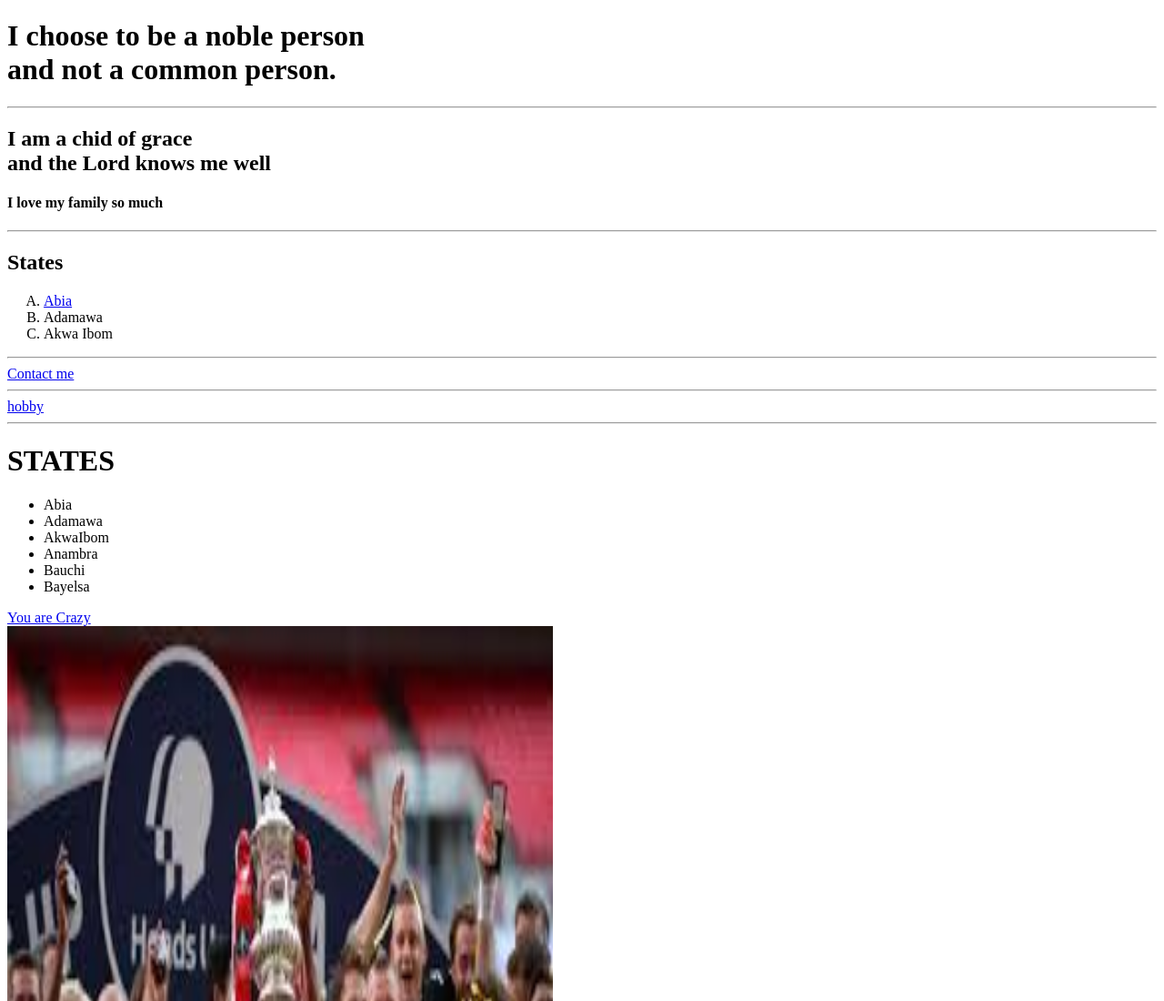
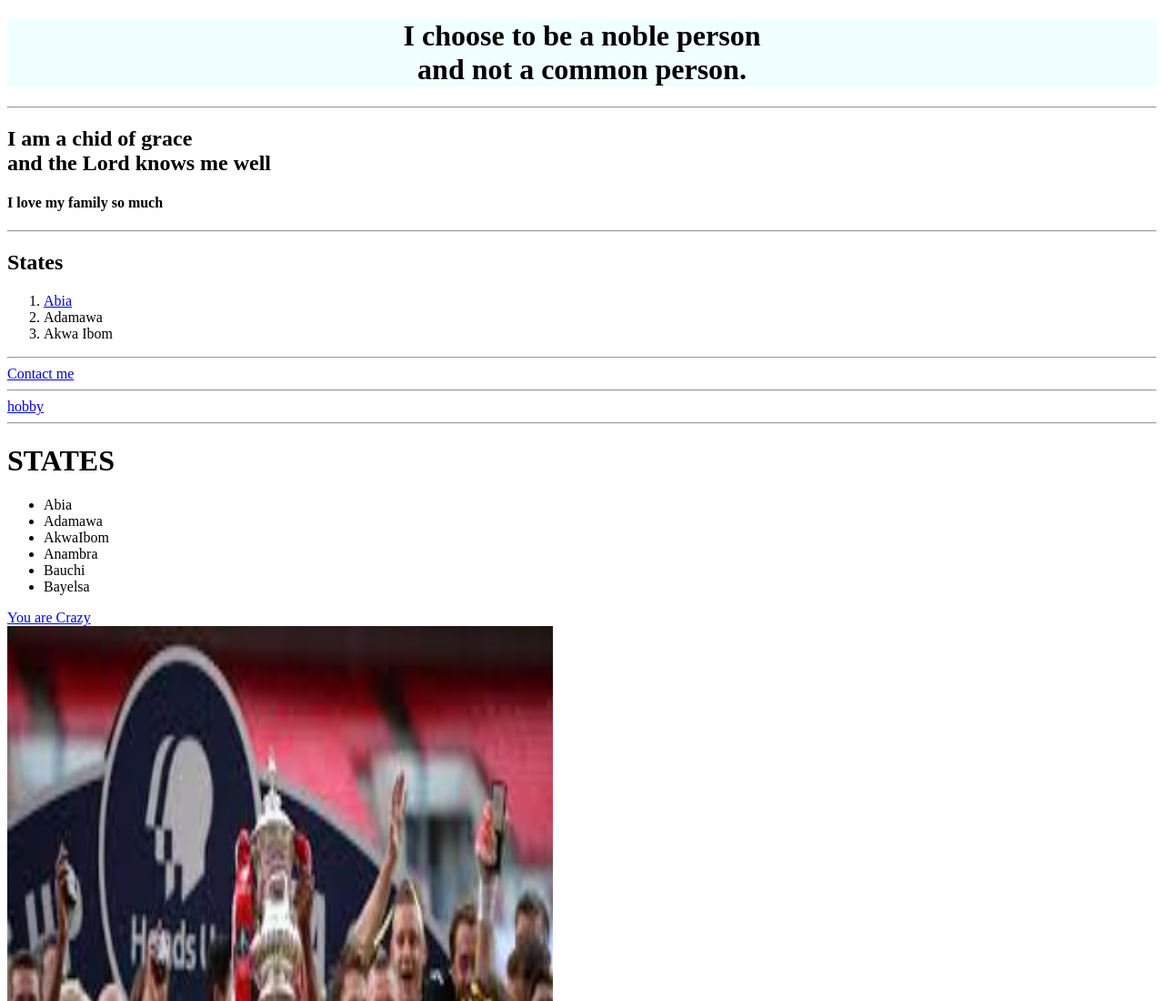
Before and after one commit to mrmutum/cv, a plain HTML site: page index.html in a window 1280 px wide. Shown: the top 1100 px of the page at 91% size. Drawn offline with Linux system fonts and the light colour scheme.

Commit message:
Add files via upload

```diff
--- a/index.html
+++ b/index.html
@@ -1,17 +1,18 @@
 <!DOCTYPE html>
 <html>
 <head>
-    <title>OLOSHOW FREE - FOR ALL</title>
+    <title>the mutum one</title>
+    <link href="style.css"rel="stylesheet">
 </head>
 <body>
 
-<h1>I choose to be a noble person <br>and not a common person. </h1>
+<center><h1 style="background-color: azure; background-size: auto; border-color: crimson;border-bottom-width: 40px;">I choose to be a noble person <br>and not a common person. </h1></center>
 <hr>
 <h2>I am a chid of grace <br>and the Lord knows me well</h2>
 <h4>I love my family so much</h4>
 <hr>
 <h2>States</h2>
-<ol type="A">
+<ol type="1">
 <li><a href="https://myproparty.com.ng/">Abia</a></li>
 <li>Adamawa</li>
 <li>Akwa Ibom</li>
@@ -33,7 +34,6 @@
 
 <a href="https://www.google.com/">You are Crazy</a><br>
 <img src="Arsenal.jpg" height="1000" width="600"><br>
-<a href="https://www.google.com">Ads.png</a
+    <a href="https://www.google.com">Ads.png</a>
 </body>
 </html>
->
```
